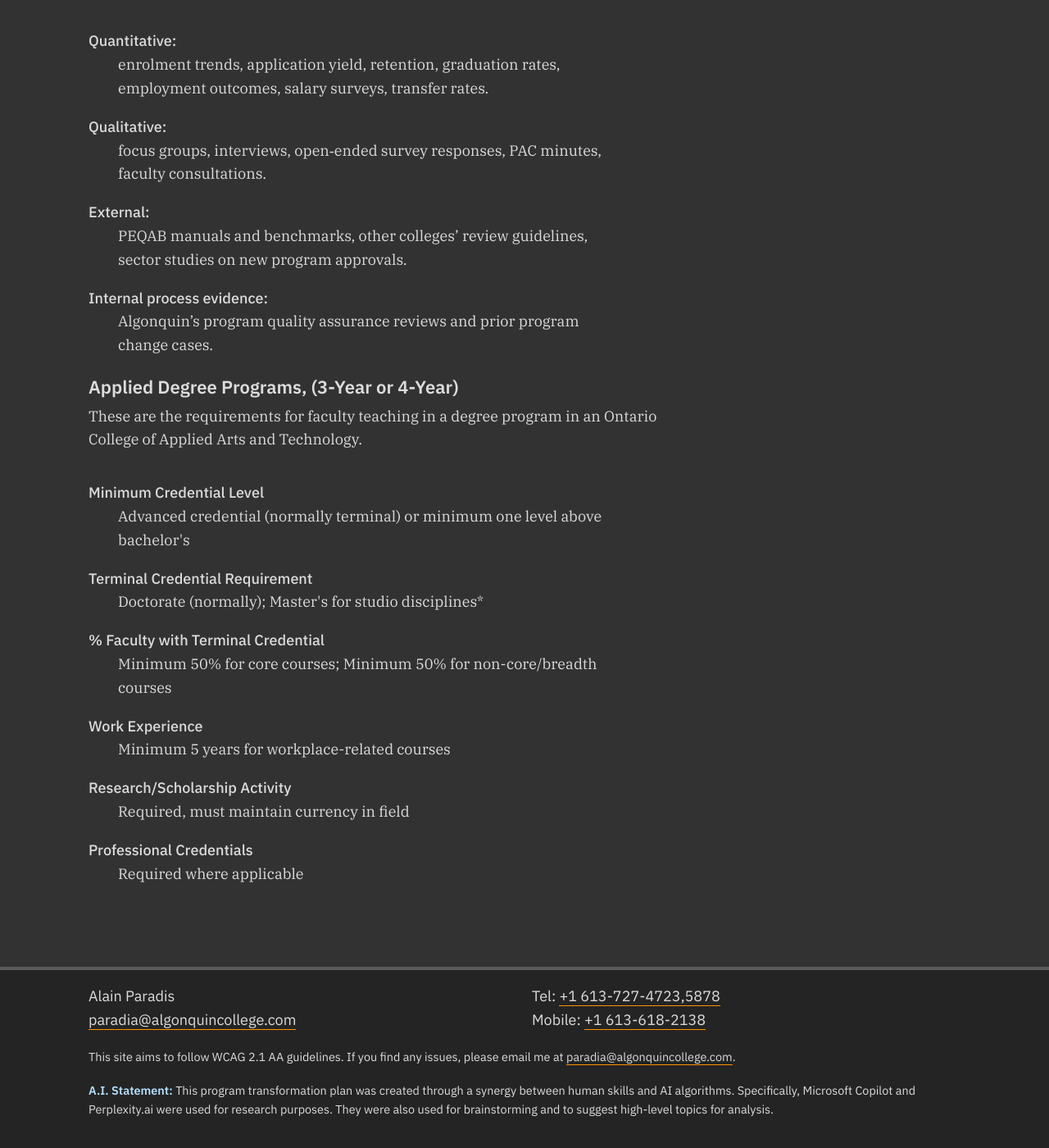
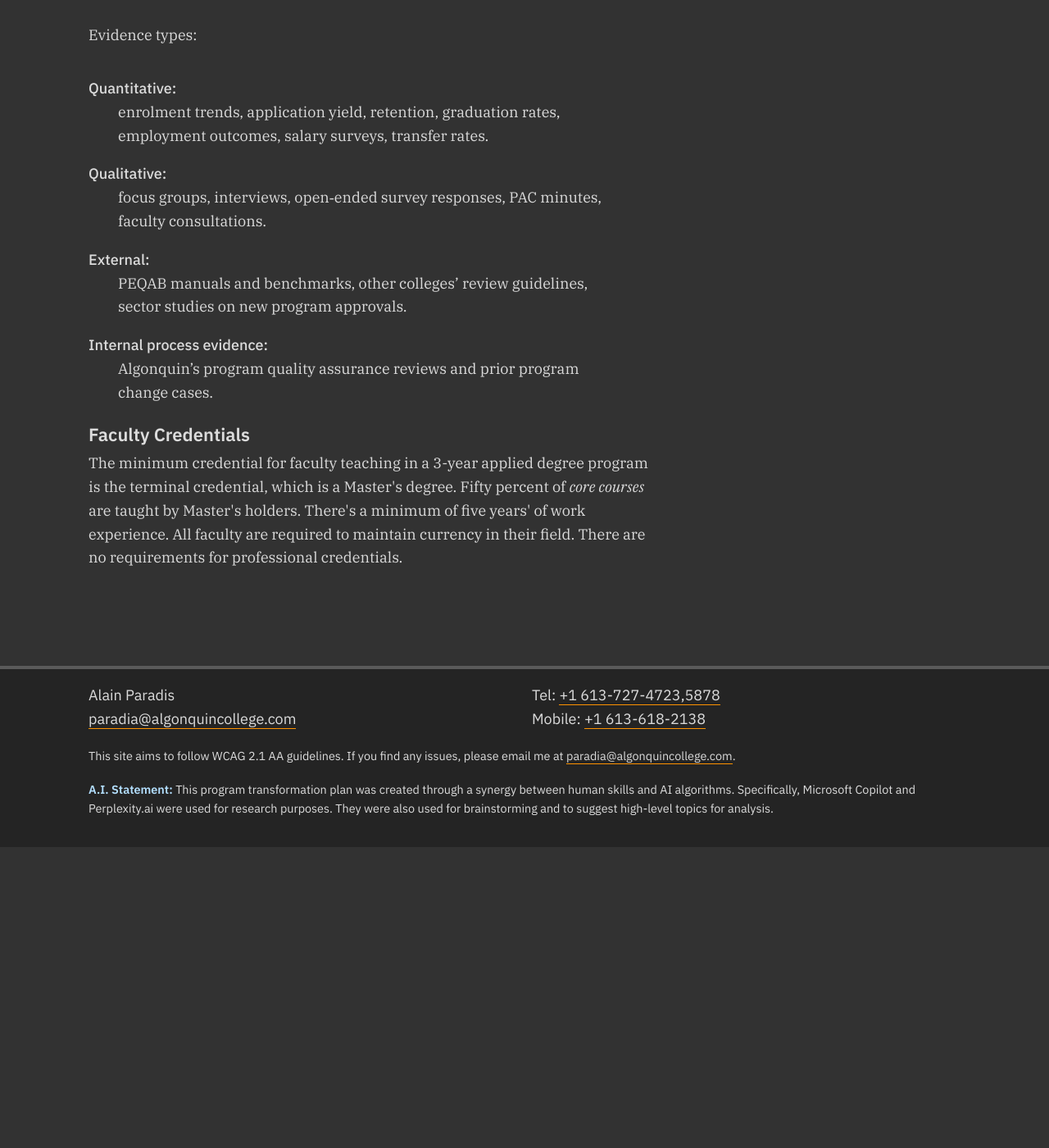
Before and after one commit to AlainParadis/program-transformation, a Jekyll site: the page built from credential.md, in a window 1280 px wide and 1400 px high, scrolled down 1220 px. Shown: the whole window at 82% size. Built offline with Jekyll 4.4.1, drawn with Linux system fonts in a browser that asks for light colours; after the commit the page ends 2253 px from its top, so only the background shows below that; some of the changed text lies outside the part shown.

Commit message:
Clarify credentials and decision criteria
Refines credential.md wording and structure: expands the Job Bank paragraph, spells out PEQAB, shortens the decision-criteria list (removes “and risk”), standardizes some headings, and replaces the previous "Applied Degree Programs" detail list with a concise "Faculty Credentials" paragraph summarizing minimum faculty qualifications (master's as terminal for 3-year applied degrees, 50% of core courses by Master's holders, ~5 years work experience, currency in field, no required professional credentials). These edits streamline and clarify faculty requirements and decision factors.

```diff
--- a/credential.md
+++ b/credential.md
@@ -12,15 +12,15 @@ order: 4
 	<dd>Should the Algonquin College Graphic Design program maintain an Advanced Diploma, pursue 3-year applied degree, or pursue an alternative (e.g., pathways/articulations).</dd>
 </dl>
 <p>
-	Canada’s federal Job Bank states that graphic designers <i>typically</i> need either a university degree in visual arts with a specialization in graphic design or completion of a college diploma in graphic arts/graphic design.
+	For what it's worth, Canada’s federal Job Bank states that graphic designers <i>typically</i> need either a university degree in visual arts with a specialization in graphic design or completion of a college diploma in graphic arts/graphic design. That could simply be because it's the most common credential in the field. A degree could be more attractive and beneficial nonetheless.
 </p>
 <h4>
 	Decision Criteria
 </h4>
 <ul>
-	<li>Academic quality and PEQAB feasibility (faculty credentials, scholarship, breadth).</li>
+	<li>Postsecondary Education Quality Assessment Board (PEQAB) feasibility (faculty credentials, scholarship, breadth).</li>
 	<li>Student demand and labour-market outcomes.</li>
-	<li>Financial sustainability and risk.</li>
+	<li>Financial sustainability.</li>
 	<li>Alignment with Algonquin’s Program Quality Assurance Framework and strategic plan.</li>
 	<li>Impact on faculty workload, culture, and equity.</li>
 </ul>
@@ -50,22 +50,8 @@ Evidence types:
 	<dd>Algonquin’s program quality assurance reviews and prior program change cases. </dd>
 </dl>
 <h4>
-	Applied Degree Programs, (3-Year or 4-Year)
+	Faculty Credentials
 </h4>
 <p>
-	These are the requirements for faculty teaching in a degree program in an Ontario College of Applied Arts and Technology.
+	The minimum credential for faculty teaching in a 3-year applied degree program is the terminal credential, which is a Master's degree. Fifty percent of <i>core courses</i> are taught by Master's holders. There's a minimum of five years' of work experience. All faculty are required to maintain currency in their field. There are no requirements for professional credentials.
 </p>
-<dl>
-	<dt>Minimum Credential Level</dt>
-	<dd>Advanced credential (normally terminal) or minimum one level above bachelor's</dd>
-	<dt>Terminal Credential Requirement</dt>
-	<dd>Doctorate (normally); Master's for studio disciplines*</dd>
-	<dt>% Faculty with Terminal Credential</dt>
-	<dd>Minimum 50% for core courses; Minimum 50% for non-core/breadth courses</dd>
-	<dt>Work Experience</dt>
-	<dd>Minimum 5 years for workplace-related courses</dd>
-	<dt>Research/Scholarship Activity</dt>
-	<dd>Required, must maintain currency in field</dd>
-	<dt>Professional Credentials</dt>
-	<dd>Required where applicable</dd>
-</dl>
```
